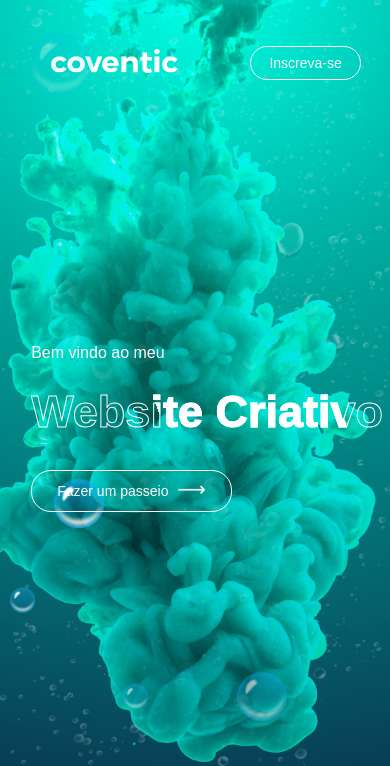
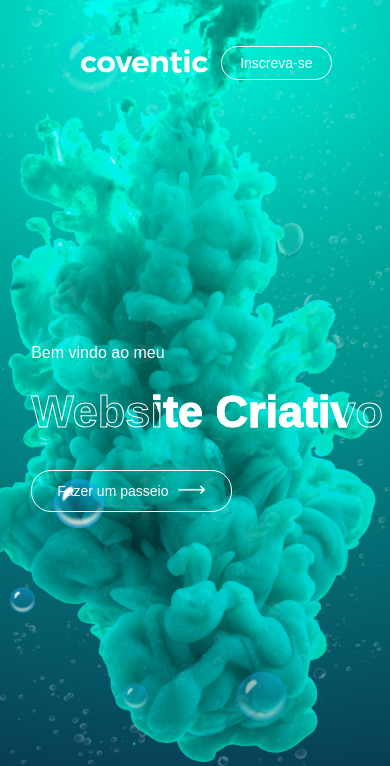
Before and after one commit to Tawan-Silva/Criativo-Web-Site, a plain HTML site: page index.html in a window 390 px wide. Shown: the top 766 px of the page. Drawn offline with Linux system fonts and the light colour scheme.

Commit message:
:rocket: Atualizado

```diff
--- a/styles/style.css
+++ b/styles/style.css
@@ -184,6 +184,13 @@ h1 {
     width: 35px;
 }
 
+@media screen and (max-width: 768px) {
+    .navbar {
+        width: 70%;
+
+    }
+}
+
 @media screen and (max-width: 600px) {
 
     h1 {
```
